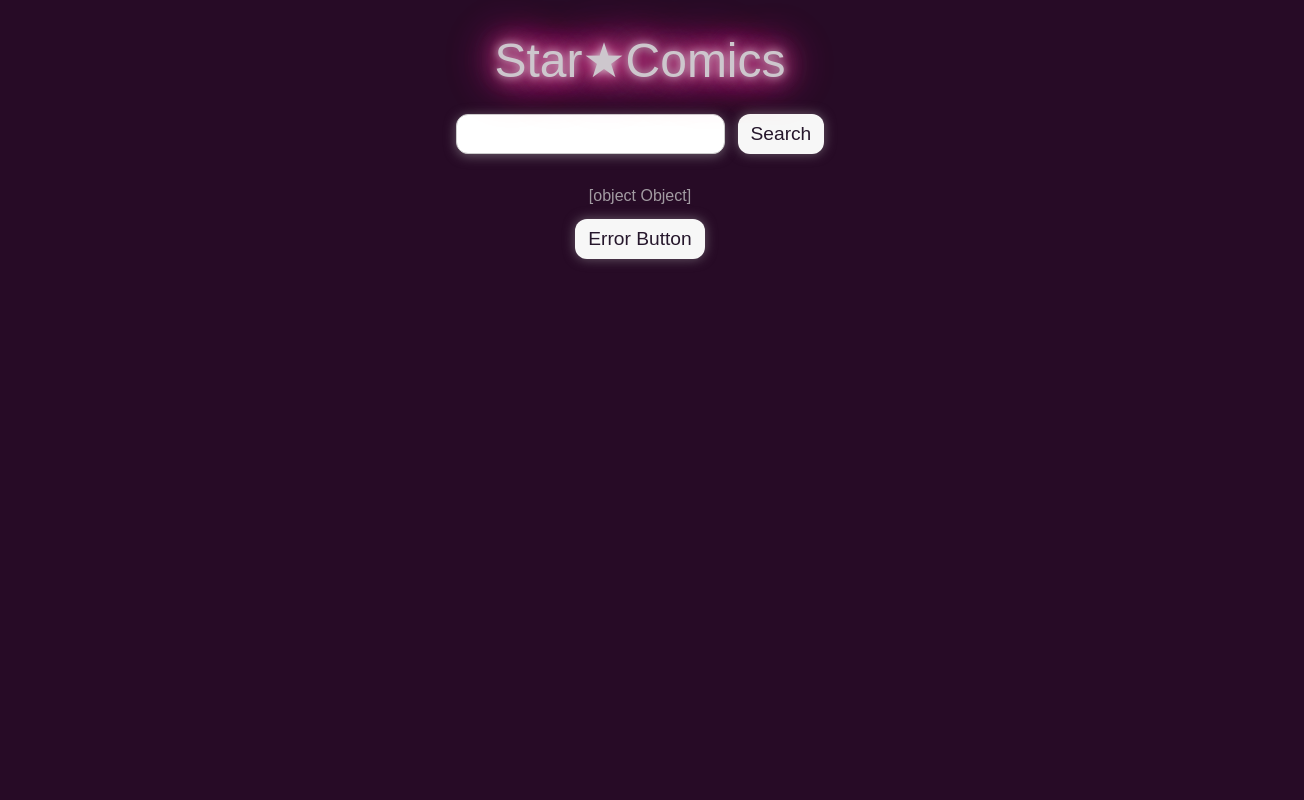
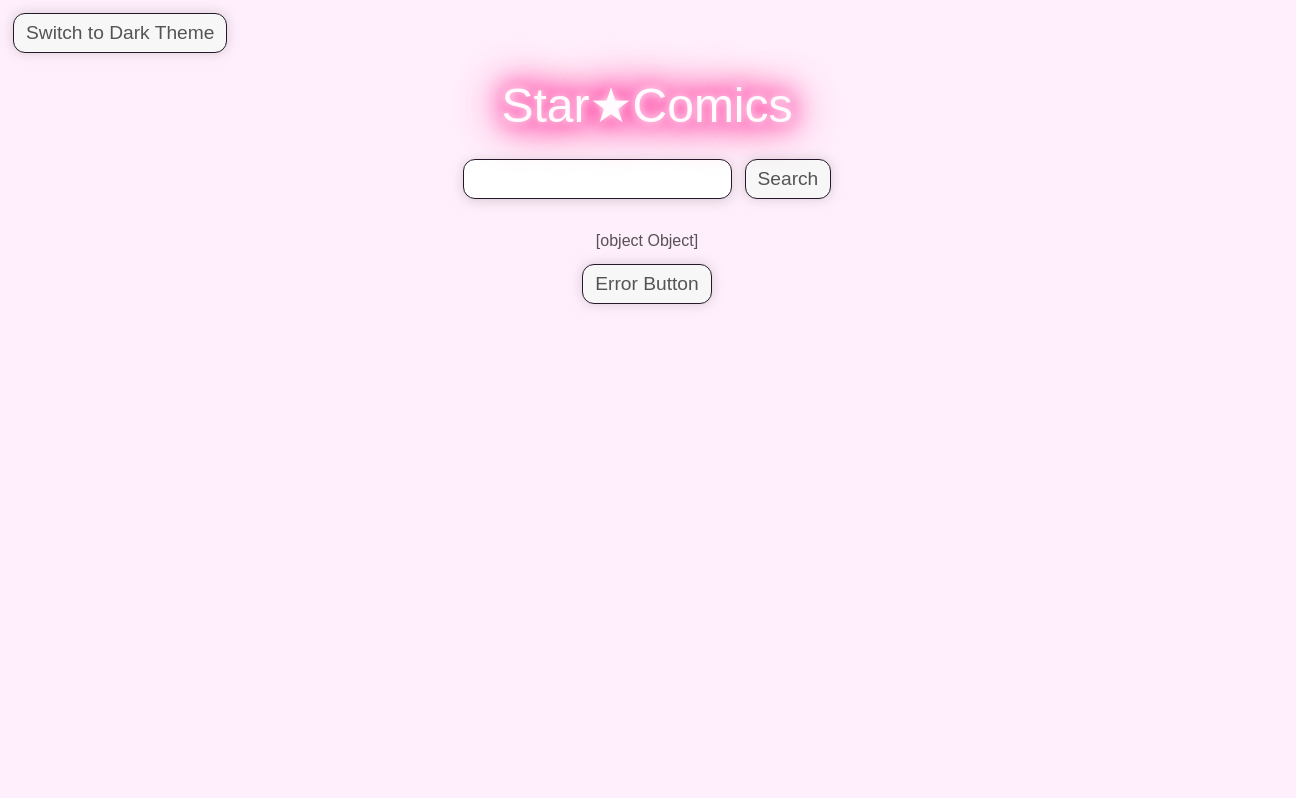
Before and after one commit to tatidem/React_RSS_2025, a React (Vite) app: page /detailed/1 in a window 1280 px wide. Shown: the whole page, 1304 px wide, since content can reach past the window. Built offline with nearby package versions, Linux system fonts and the light colour scheme; no server answers.

Commit message:
feat: add theme context and adjust styles for light and dark theme

```diff
--- a/src/app/App.tsx
+++ b/src/app/App.tsx
@@ -1,12 +1,20 @@
+import React from 'react';
 import { BrowserRouter as Router } from 'react-router-dom';
 import { AppRoutes } from './routes';
+import useTheme from '../app/context/useTheme';
+import ThemeSwitcher from '../comps/ThemeSwitcher';
 import '../styles.css';
 
 const App: React.FC = () => {
+  const { theme } = useTheme();
+
   return (
-    <Router>
-      <AppRoutes />
-    </Router>
+    <div className={theme}>
+      <Router>
+        <ThemeSwitcher />
+        <AppRoutes />
+      </Router>
+    </div>
   );
 };
 
--- /dev/null
+++ b/src/app/context/ThemeContext.tsx
@@ -0,0 +1,26 @@
+import React, { createContext, useState } from 'react';
+
+type Theme = 'light' | 'dark';
+
+interface ThemeContextType {
+  theme: Theme;
+  toggleTheme: () => void;
+}
+
+const ThemeContext = createContext<ThemeContextType | undefined>(undefined);
+
+export const ThemeProvider: React.FC<{ children: React.ReactNode }> = ({ children }) => {
+  const [theme, setTheme] = useState<Theme>('light');
+
+  const toggleTheme = () => {
+    setTheme((prevTheme) => (prevTheme === 'light' ? 'dark' : 'light'));
+  };
+
+  return (
+    <ThemeContext.Provider value={{ theme, toggleTheme }}>
+      {children}
+    </ThemeContext.Provider>
+  );
+};
+
+export default ThemeContext;
--- /dev/null
+++ b/src/app/context/useTheme.ts
@@ -0,0 +1,12 @@
+import { useContext } from 'react';
+import ThemeContext from './ThemeContext';
+
+const useTheme = () => {
+  const context = useContext(ThemeContext);
+  if (!context) {
+    throw new Error('useTheme must be used within a ThemeProvider');
+  }
+  return context;
+};
+
+export default useTheme;
--- a/src/comps/Pagination.module.css
+++ b/src/comps/Pagination.module.css
@@ -10,7 +10,8 @@
   margin: 0 10px;
   border: none;
   border-radius: 4px;
-  background-color: #d843bbc7;
+  background-color: var(--pagination-button-background-color);
+  border: 1px solid var(--button-border);
 }
 
 .button:disabled:hover {
--- /dev/null
+++ b/src/comps/ThemeSwitcher.tsx
@@ -0,0 +1,16 @@
+import React from 'react';
+import useTheme from "../app/context/useTheme"
+
+const ThemeSwitcher: React.FC = () => {
+  const { theme, toggleTheme } = useTheme();
+
+  return (
+    <div>
+      <button onClick={() => toggleTheme()}>
+        Switch to {theme === 'light' ? 'Dark' : 'Light'} Theme
+      </button>
+    </div>
+  );
+};
+
+export default ThemeSwitcher;
--- a/src/main.tsx
+++ b/src/main.tsx
@@ -4,13 +4,16 @@ import App from './app/App.tsx';
 import ErrorBoundary from './comps/ErrorBoundary.tsx';
 import { store } from '../src/app/store.ts';
 import { Provider } from 'react-redux';
+import { ThemeProvider } from './app/context/ThemeContext';
 
 createRoot(document.getElementById('root')!).render(
   <StrictMode>
-    <Provider store={store}>
-      <ErrorBoundary>
-        <App />
-      </ErrorBoundary>
-    </Provider>
+    <ThemeProvider>
+      <Provider store={store}>
+        <ErrorBoundary>
+          <App />
+        </ErrorBoundary>
+      </Provider>
+    </ThemeProvider>
   </StrictMode>
 );
--- a/src/pages/home.css
+++ b/src/pages/home.css
@@ -7,6 +7,8 @@
   font-size: 2em;
   font-weight: 500;
   user-select: none;
+  background-color: transparent;
+  color: var(--header-color);
 }
 
 .footer {
@@ -21,7 +23,7 @@
 }
 
 .error {
-  color: rgb(173, 0, 95);
+  color: var(--error-color);
   display: flex;
   text-align: center;
   justify-content: center;
@@ -37,32 +39,32 @@
   0% {
     text-shadow:
       0 0 5px #fff,
-      0 0 10px #ff4da6,
-      0 0 15px #ff4da6,
-      0 0 20px #ff4da6,
-      0 0 25px #ff4da6,
-      0 0 30px #ff4da6,
-      0 0 35px #ff4da6;
+      0 0 10px var(--neon-glow),
+      0 0 15px var(--neon-glow),
+      0 0 20px var(--neon-glow),
+      0 0 25px var(--neon-glow),
+      0 0 30px var(--neon-glow),
+      0 0 35px var(--neon-glow);
   }
   50% {
     text-shadow:
       0 0 10px #fff,
-      0 0 20px #ff4da6,
-      0 0 30px #ff4da6,
-      0 0 40px #ff4da6,
-      0 0 50px #ff4da6,
-      0 0 60px #ff4da6,
-      0 0 70px #ff4da6;
+      0 0 20px var(--neon-glow),
+      0 0 30px var(--neon-glow),
+      0 0 40px var(--neon-glow),
+      0 0 50px var(--neon-glow),
+      0 0 60px var(--neon-glow),
+      0 0 70px var(--neon-glow);
   }
   100% {
     text-shadow:
       0 0 5px #fff,
-      0 0 10px #ff4da6,
-      0 0 15px #ff4da6,
-      0 0 20px #ff4da6,
-      0 0 25px #ff4da6,
-      0 0 30px #ff4da6,
-      0 0 35px #ff4da6;
+      0 0 10px var(--neon-glow),
+      0 0 15px var(--neon-glow),
+      0 0 20px var(--neon-glow),
+      0 0 25px var(--neon-glow),
+      0 0 30px var(--neon-glow),
+      0 0 35px var(--neon-glow);
   }
 }
 
@@ -70,7 +72,7 @@
   padding-top: 1.5rem;
   padding-bottom: 1.5rem;
   font-size: 3rem;
-  color: #fff;
+  color: var(--header-color);
   text-align: center;
   animation: neonGlow 1.5s ease-in-out infinite alternate;
 }
@@ -103,7 +105,7 @@
 
 .right-section {
   flex: 1;
-  border-left: 1px solid #ccc;
+  border-left: 1px solid var(--border-color);
   padding-left: 20px;
 }
 
@@ -115,6 +117,7 @@
   height: 54px;
   margin-bottom: 32px;
 }
+
 .error-button-wrapper button {
   height: auto;
   width: auto;
--- a/src/pages/home.tsx
+++ b/src/pages/home.tsx
@@ -1,4 +1,4 @@
-import React, { useEffect, useCallback } from 'react';
+import React, { useEffect, useCallback, useState, useRef } from 'react';
 import {
   useSearchParams,
   useNavigate,
@@ -9,7 +9,7 @@ import {
 import { useSelector, useDispatch } from 'react-redux';
 import { RootState } from '../app/store';
 import { setSearchTerm } from '../app/searchSlice';
-import { addItem, removeItem} from '../app/selectedItemsSlice';
+import { addItem, removeItem } from '../app/selectedItemsSlice';
 import SearchBar from '../comps/SearchBar';
 import CardList from '../comps/CardList';
 import { ErrorButton } from '../comps/ErrorButton';
@@ -33,16 +33,22 @@ const Home: React.FC = () => {
   const selectedItems = useSelector((state: RootState) => state.selectedItems.items);
   const { data, isLoading, isError, error } = useSearchComicsQuery(searchTerm);
 
+  const [downloadUrl, setDownloadUrl] = useState<string | null>(null);
+  const linkRef = useRef<HTMLAnchorElement | null>(null);
+  const [selectReset, setSelectReset] = useState<boolean>(false);
+
   useEffect(() => {
     const initialQuery = searchParams.get('query') || '';
     if (initialQuery !== searchTerm) {
       dispatch(setSearchTerm(initialQuery));
+      setSelectReset(false);
     }
   }, [dispatch, searchParams, searchTerm]);
 
   const handleSearch = (query: string) => {
     const trimmedQuery = query.trim();
     dispatch(setSearchTerm(trimmedQuery));
+    setSelectReset(true);
     setSearchParams({ query: trimmedQuery, page: '1' });
   };
 
@@ -73,16 +79,25 @@ const Home: React.FC = () => {
   const handleDownload = () => {
     const selectedComics = data?.comics?.filter((comic) => selectedItems.includes(comic.uid)) || [];
 
-    const csvContent = "data:text/csv;charset=utf-8,"
-      + selectedComics.map((comic) => `${comic.title},${comic.description},${comic.detailsUrl}`).join("\n");
+    const csvContent = selectedComics
+      .map((comic) => `${comic.title},${comic.description},${comic.detailsUrl}`)
+      .join("\n");
 
-    const encodedUri = encodeURI(csvContent);
-    const link = document.createElement("a");
-    link.setAttribute("href", encodedUri);
-    link.setAttribute("download", `${selectedItems.length}_episodes.csv`);
-    document.body.appendChild(link);
-    link.click();
+    const blob = new Blob([csvContent], { type: 'text/csv;charset=utf-8' });
+
+    const url = URL.createObjectURL(blob);
+
+    setDownloadUrl(url);
   };
+
+  useEffect(() => {
+    if (downloadUrl && linkRef.current) {
+      linkRef.current.click();
+
+      URL.revokeObjectURL(downloadUrl);
+      setDownloadUrl(null);
+    }
+  }, [downloadUrl]);
 
   const startIndex = (currentPage - 1) * ITEMS_PER_PAGE;
   const endIndex = startIndex + ITEMS_PER_PAGE;
@@ -129,7 +144,18 @@ const Home: React.FC = () => {
           <Flyout
             selectedCount={selectedItems.length}
             onDownload={handleDownload}
+            reset={selectReset}
           />
+        )}
+        {downloadUrl && (
+          <a
+            href={downloadUrl}
+            download={`${selectedItems.length}_episodes.csv`}
+            style={{ display: 'none' }}
+            ref={linkRef}
+          >
+            Download
+          </a>
         )}
         <div className="error-button-wrapper">
           <ErrorButton />
--- a/src/styles.css
+++ b/src/styles.css
@@ -1,10 +1,72 @@
+.dark {
+  --text-color: rgba(204, 204, 204, 0.75);
+  --bg-color: #270b26;
+  --input-border: #444;
+  --input-shadow: rgba(0, 0, 0, 0.5);
+  --button-bg: #2d2d2d;
+  --button-hover-bg: #5e3a5e;
+  --button-hover-color: white;
+  --header-bg: #1e1e1e;
+  --header-color: #ffffff;
+  --card-bg: #2d2d2d;
+  --card-color: #ffffff;
+  --border-color: #444;
+  --neon-glow: #ff4da6;
+  --card-background-color:  rgb(47, 28, 53);
+  --card-border-color: #ddd;
+  --card-text-color:  #747474;
+  --card-header-text-color: white;
+  --index-card-background-color: rgba(108, 85, 116, 0.75);
+  --index-text-color:  var(--text-color);
+  --index-border-color: transparent;
+  --button-border: transparent;
+  --pagination-button-background-color: #80266e;
+  color: rgba(204, 204, 204, 0.75);
+  background-color: #270b26;
+  padding: 15px;
+  height: 100%;
+  min-height: 100vh;
+}
+
+.light {
+  --text-color: #26172c;
+  --bg-color: #ffffff;
+  --input-border: var(--index-border-color);
+  --input-shadow: rgba(173, 173, 173, 0.5);
+  --button-bg: #f7f7f7;
+  --button-hover-bg: #5e3a5e;
+  --button-hover-color: white;
+  --header-bg: #f0f0f0;
+  --header-color: #ffffff;
+  --card-bg: #f9f9f9;
+  --card-color: #000000;
+  --border-color: #ccc;
+  --neon-glow: #ff0080;
+  --card-background-color: rgb(224, 180, 215);
+  --card-border-color: #4e4e4e;
+  --card-text-color: #26172c;
+  --card-header-text-color: rgb(0, 0, 0);
+  --index-card-background-color: rgba(255, 255, 255, 0.75);
+  --index-text-color:  #26172c;
+  --index-border-color: #26172c;
+  --button-border: var(--index-border-color);
+  --pagination-button-background-color: #c48cb9;
+  color: rgba(29, 29, 29, 0.75);
+  background-color: #ffeefc;
+  padding: 15px;
+  height: 100%;
+  min-height: 100vh;
+}
+
 :root {
   font-family: Arial, sans-serif;
   line-height: 1.2;
   font-weight: 400;
   color-scheme: light dark;
-  color: rgba(204, 204, 204, 0.75);
-  background-color: #270b26;
+  margin: -10px;
+  margin-right: -24px;
+  overflow-x: hidden;
+  height: 100%;
 }
 
 * {
@@ -36,18 +98,18 @@ body {
 input {
   font-size: 1.2rem;
   border-radius: 12px;
-  color: #26172c;
+  color: var(--text-color);
   padding: 5px 10px;
-  border: 1px solid #ccc;
-  box-shadow: 0 2px 12px rgba(173, 173, 173, 0.5);
+  border: 1px solid var(--input-border);
+  box-shadow: 0 2px 12px var(--input-shadow);
   transition:
     border-color 0.3s,
     box-shadow 0.3s;
 }
 
 input:focus {
-  border-color: #66afe9;
-  box-shadow: 0 2px 8px rgba(102, 175, 233, 0.6);
+  border-color: var(--input-focus-border);
+  box-shadow: 0 2px 8px var(--input-focus-shadow);
   outline: none;
 }
 
@@ -56,10 +118,10 @@ button {
   border-radius: 12px;
   padding: 8px 12px;
   border: none;
-  border: 1px solid transparent;
-  box-shadow: 0 0 12px rgba(173, 173, 173, 0.5);
-  background-color: #f7f7f7;
-  color: #26172c;
+  border: 1px solid var(--button-border);
+  box-shadow: 0 0 12px var(--input-shadow);
+  background-color: var(--button-bg);
+  color: var(--button-color);
   cursor: pointer;
   user-select: none;
   transition:
@@ -70,19 +132,19 @@ button {
 }
 
 button:hover {
-  background-color: #5e3a5e;
+  background-color: var(--button-hover-bg);
   border: 1px solid white;
-  color: white;
+  color: var(--button-hover-color);
 }
 
 button:focus {
-  border-color: #4e5962;
-  box-shadow: 0 2px 8px rgba(102, 175, 233, 0.6);
+  border-color: var(--button-focus-border);
+  box-shadow: 0 2px 8px var(--input-focus-shadow);
   outline: none;
 }
 
 button:disabled,
 button:disabled:hover {
-  background-color: #cccccc;
+  background-color: var(--button-disabled-bg);
   cursor: not-allowed;
 }
```
Also changed, not shown: src/comps/Card.module.css (+10 -4 lines), src/comps/Flyout.tsx (+11 -4 lines), src/pages/detailed.css (+6 -5 lines).
